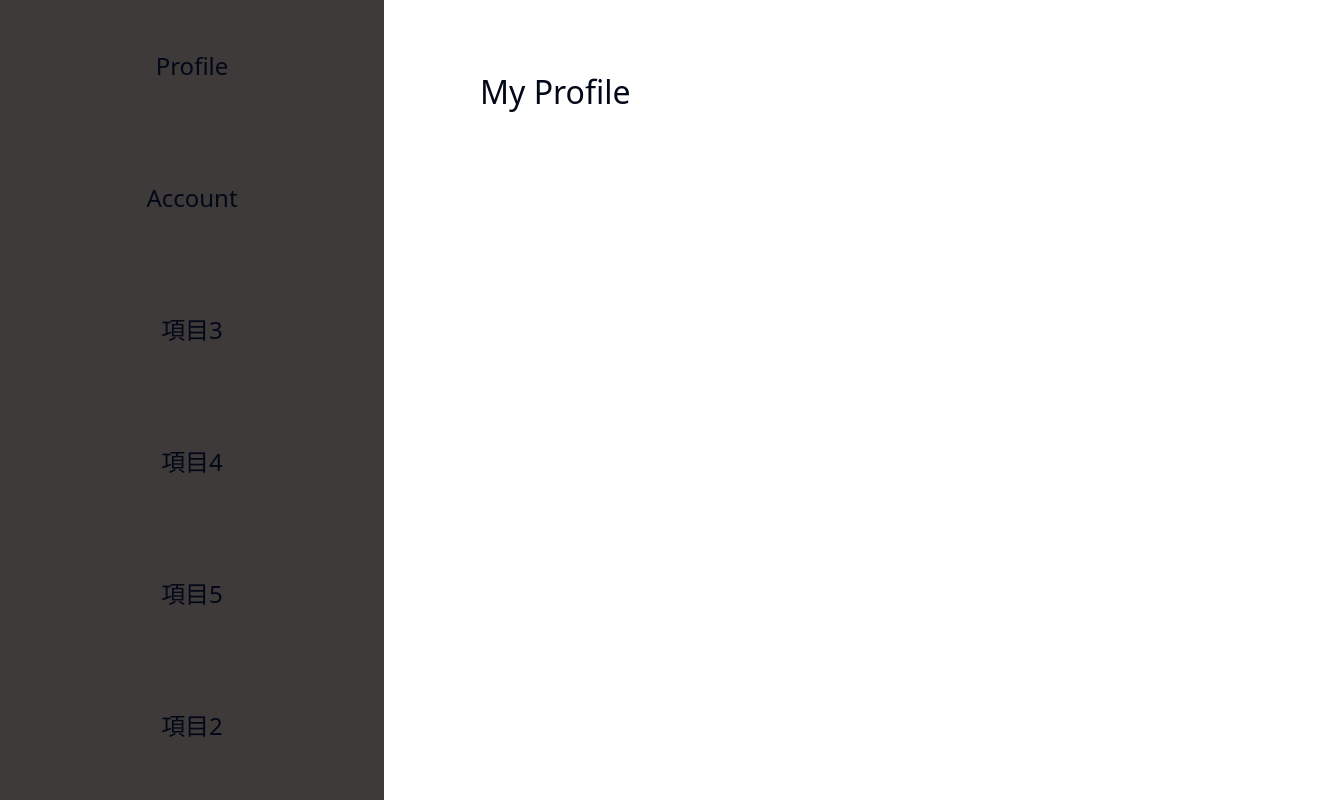
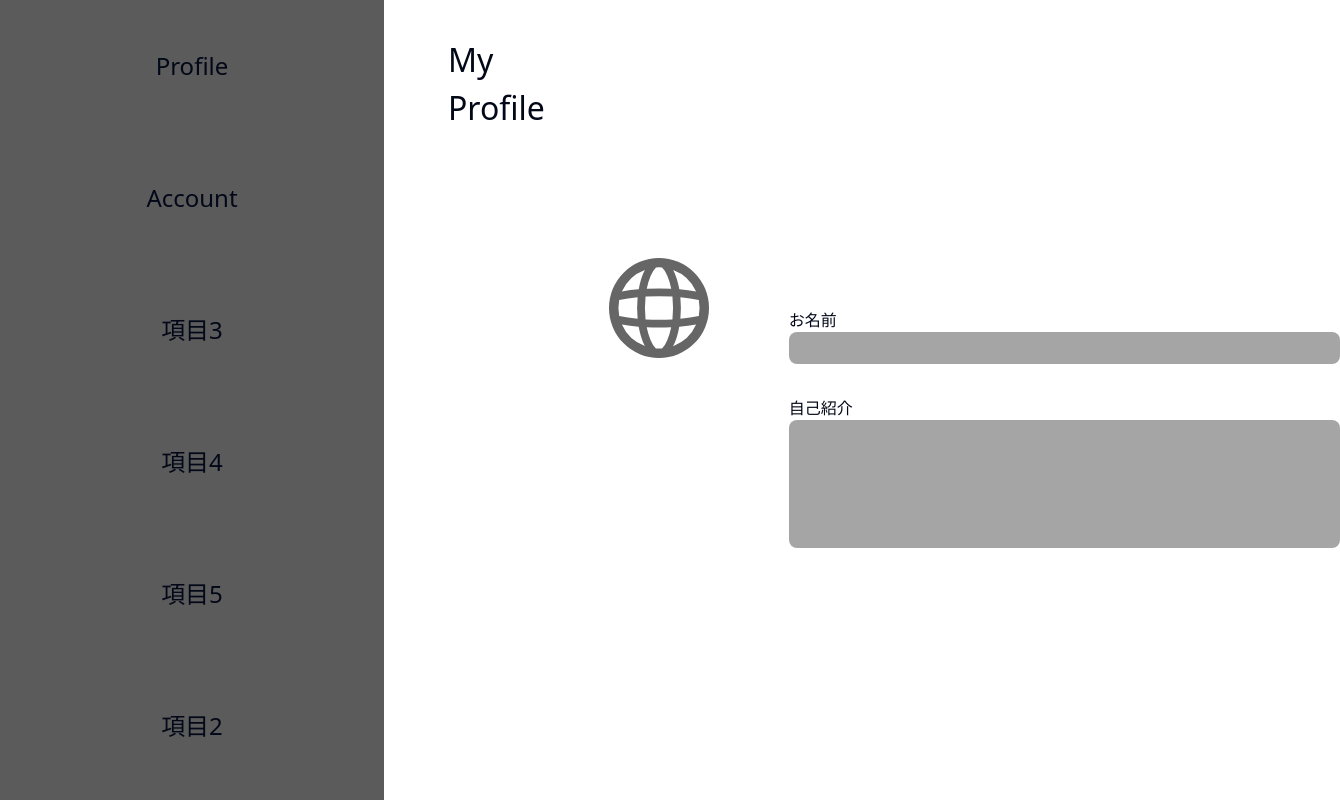
Before and after one commit to kc3hack/2025_12, a Next.js app in the folder web/: page /setting/profile in a window 1280 px wide. Shown: the top 800 px of the page, 1340 px wide, since content can reach past the window. Built offline with nearby package versions, Linux system fonts and the light colour scheme.

Commit message:
setting-profile-comp

```diff
--- a/web/src/app/setting/profile/page.tsx
+++ b/web/src/app/setting/profile/page.tsx
@@ -1,11 +1,23 @@
 "use client";
 import style from "../../../features/routes/settings-scss/page.module.scss";
+import Image from "next/image";
 
 const Profile = () => {
   return (
-    <div className={style.profile_container}>
-      <p className={style.profile}>My Profile</p>
-    </div>
+    <>
+      <div className={style.profile_container}>
+        <p className={style.profile}>My Profile</p>
+        <Image src="/globe.svg" alt="pp" width={100} height={100} className={style.image} />
+        <div className={style.namebox_container}>
+          <p>お名前</p>
+          <input className={style.namebox} />
+          <div className={style.intro_container}>
+            <p>自己紹介</p>
+            <input className={style.intro} />
+          </div>
+        </div>
+      </div>
+    </>
   );
 };
 
--- a/web/src/features/routes/settings-scss/page.module.scss
+++ b/web/src/features/routes/settings-scss/page.module.scss
@@ -1,13 +1,13 @@
 body{
-    background-color: rgb(100, 93, 93);
+    background-color: rgb(255, 255, 255);
 }
 .setting_container{
 
-    background: rgb(62, 58, 58);
+    background: rgb(91, 91, 91);
     display:flex;
     flex-direction: column;
     width: 30%;
-    overflow:auto;
+    overflow:scroll ;
 
     .setting1{
 
@@ -41,26 +41,55 @@ body{
 .profile_container{
     display:flex;
 
+
     .profile{
-        padding: 3em;
+
+        padding: 2em;
         font-size: 2em;
         margin-top:-38em;
 
 
+
     }
+    .image{
+        margin-top: -110em;
+    }
+    .namebox_container{
+        display: flex;
+        flex-direction: column;
+        margin-left: 5em;
+        margin-top: -55em;
+        margin-bottom: auto;
+        .namebox{
+            background: rgb(165, 165, 165);
+            padding-right: 20em;
+            border-radius: 8px;
+            height: 2em;
+        }
+    }
+    .intro_container{
+        margin-top: 2em;
+        .intro{
+
+            padding-right: 20em;
+            background:rgb(165, 165, 165);
+            border-radius:8px;
+            height: 8em;
+
+        }
+
+        }
 
 }
 
 .account_container{
     display:flex;
-
+    overflow: scroll;
     .account{
         padding: 3em 1em;
-
-
         font-size: 2em;
         margin-top: -38em;
         margin-left:1em ;
-        }
+    }
 
 }
```
Also changed, not shown: web/public/ball-image.png (added).
